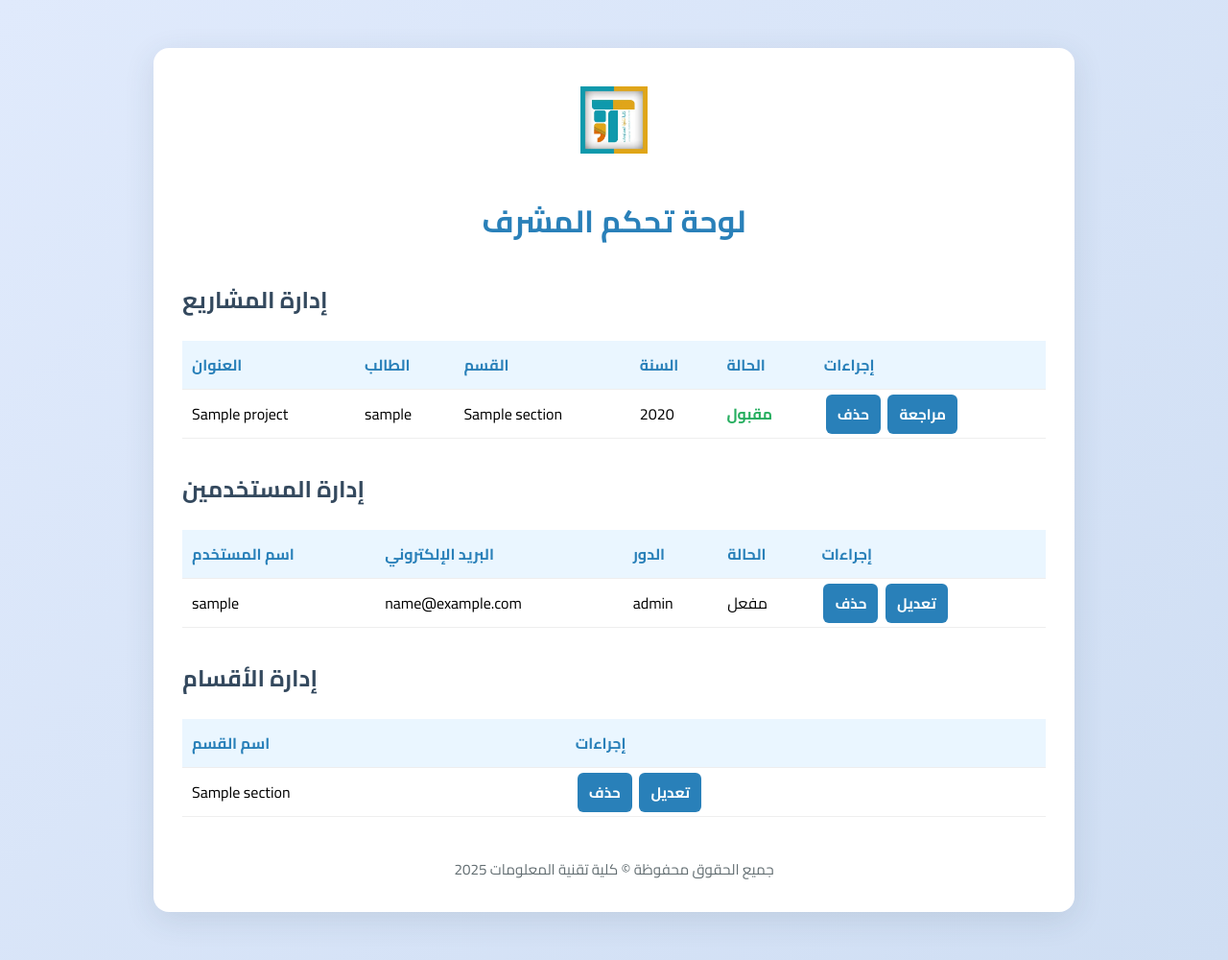
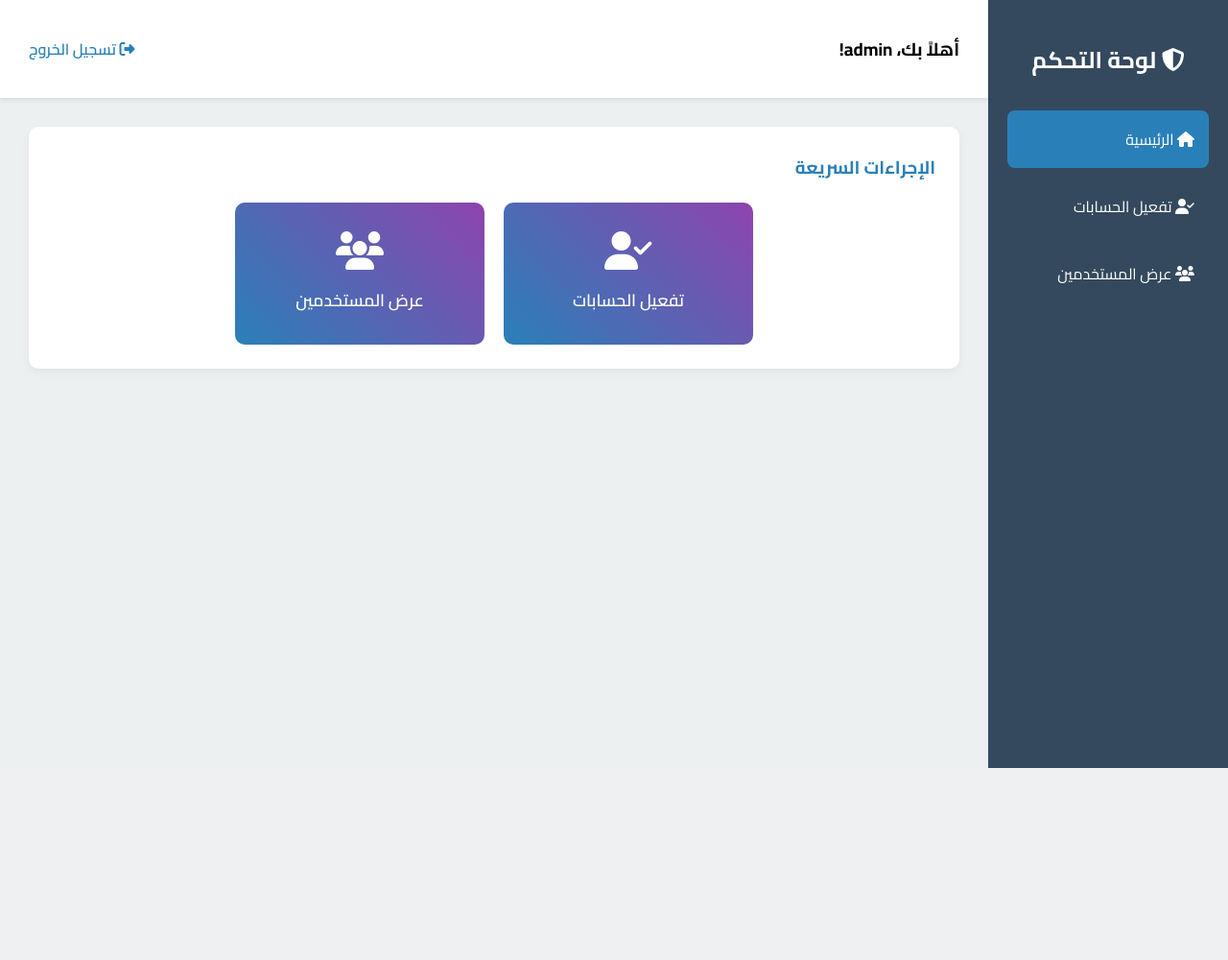
Before and after one commit to x414i/final, a PHP site: page /admin_dashboard.php in a window 1280 px wide. Shown: the whole page at 96% size. After the commit the page ends 800 px from the top, so only its background shows below. Run offline with PHP 8.4, Linux system fonts and the light colour scheme; the visitor is signed in with stand-in values (Sample User, id 1); tables that the repository leaves empty or names only in its code hold one stand-in row (values such as "Sample post").

Commit message:
feat(admin): redesign dashboard layout
Transform admin_dashboard.php into a central overview page with a new
sidebar navigation and quick action cards. This delegates specific
management tasks (projects, users, sections) to dedicated pages,
improving dashboard clarity and navigation.

```diff
--- a/admin_dashboard.php
+++ b/admin_dashboard.php
@@ -1,123 +1,158 @@
 <?php
-// لوحة تحكم المشرف
 session_start();
-require_once 'db.php';
+// التحقق من أن المستخدم مسجل دخوله كمسؤول أو مشرف
 if (!isset($_SESSION['user_id']) || ($_SESSION['role'] !== 'admin' && $_SESSION['role'] !== 'supervisor')) {
     header('Location: login.php');
     exit;
 }
-// جلب المشاريع قيد المراجعة
-$projects = $conn->query("SELECT p.*, u.username AS student, s.name AS section FROM projects p JOIN users u ON p.student_id = u.id JOIN sections s ON p.section_id = s.id ORDER BY p.created_at DESC");
-// جلب المستخدمين
-$users = $conn->query("SELECT * FROM users ORDER BY created_at DESC");
-// جلب الأقسام
-$sections = $conn->query("SELECT * FROM sections ORDER BY name ASC");
 ?>
 <!DOCTYPE html>
-<html lang="ar">
+<html lang="ar" dir="rtl">
 <head>
   <meta charset="UTF-8">
-  <title>لوحة تحكم المشرف</title>
-  <link href="https://fonts.googleapis.com/css2?family=Cairo:wght@400;700&display=swap" rel="stylesheet">
+  <title>لوحة تحكم المسؤول</title>
+  <link href="https://fonts.googleapis.com/css2?family=Cairo:wght@400;600;700&display=swap" rel="stylesheet">
   <link rel="stylesheet" href="https://cdnjs.cloudflare.com/ajax/libs/font-awesome/6.4.0/css/all.min.css">
   <style>
-    body { font-family: 'Cairo', Arial, sans-serif; background: linear-gradient(135deg, #e0eafc 0%, #cfdef3 100%); margin: 0; padding: 0; }
-    .container { max-width: 900px; margin: 50px auto; background: #fff; border-radius: 16px; box-shadow: 0 8px 32px rgba(44,62,80,0.12); padding: 40px 30px 30px 30px; position: relative; }
-    header { text-align: center; margin-bottom: 20px; }
-    header img { width: 70px; height: auto; margin-bottom: 10px; display: inline-block; }
-    h1 { color: #2980b9; font-size: 2em; font-weight: 700; text-align: center; margin-bottom: 10px; }
-    h2 { color: #34495e; margin-top: 30px; }
-    table { width: 100%; border-collapse: collapse; margin-top: 15px; }
-    th, td { padding: 10px; border-bottom: 1px solid #eee; text-align: left; }
-    th { background: #eaf6ff; color: #2980b9; }
-    .actions a { background:#2980b9; color:#fff; padding:6px 12px; border-radius:6px; text-decoration:none; font-weight:bold; margin:0 2px; font-size:0.95em; }
-    .actions a:hover { background:#1abc9c; }
-    .status.accepted { color: #27ae60; font-weight:bold; }
-    .status.pending { color: #f39c12; font-weight:bold; }
-    .status.rejected { color: #e74c3c; font-weight:bold; }
-    footer { text-align: center; margin-top: 40px; color: #636e72; font-size: 0.95em; }
+    :root {
+        --primary-color: #2980b9;
+        --secondary-color: #8e44ad;
+        --background-color: #ecf0f1;
+        --widget-bg: #ffffff;
+        --text-color: #34495e;
+        --header-bg: #34495e;
+    }
+    body {
+        font-family: 'Cairo', sans-serif;
+        background-color: var(--background-color);
+        margin: 0;
+        display: flex;
+    }
+    .sidebar {
+        width: 250px;
+        background-color: var(--header-bg);
+        color: #fff;
+        height: 100vh;
+        padding: 20px;
+        box-sizing: border-box;
+    }
+    .sidebar h2 {
+        text-align: center;
+        margin-bottom: 30px;
+    }
+    .sidebar ul {
+        list-style: none;
+        padding: 0;
+    }
+    .sidebar ul li a {
+        color: #fff;
+        text-decoration: none;
+        display: block;
+        padding: 15px;
+        border-radius: 8px;
+        margin-bottom: 10px;
+        transition: background-color 0.3s;
+    }
+    .sidebar ul li a:hover, .sidebar ul li a.active {
+        background-color: var(--primary-color);
+    }
+    .main-content {
+        flex-grow: 1;
+        display: flex;
+        flex-direction: column;
+    }
+    header {
+        background-color: var(--widget-bg);
+        padding: 15px 30px;
+        display: flex;
+        justify-content: space-between;
+        align-items: center;
+        box-shadow: 0 2px 5px rgba(0,0,0,0.1);
+    }
+    header .user-info a {
+        color: var(--primary-color);
+        text-decoration: none;
+        font-weight: 600;
+    }
+    .content {
+        padding: 30px;
+        flex-grow: 1;
+    }
+    .widget {
+        background-color: var(--widget-bg);
+        padding: 25px;
+        border-radius: 10px;
+        box-shadow: 0 4px 10px rgba(0,0,0,0.05);
+        margin-bottom: 20px;
+    }
+    .widget h3 {
+        margin-top: 0;
+        color: var(--primary-color);
+    }
+    .quick-actions {
+        display: flex;
+        gap: 20px;
+        justify-content: center;
+    }
+    .action-card {
+        background: linear-gradient(45deg, var(--primary-color), var(--secondary-color));
+        color: #fff;
+        padding: 30px;
+        border-radius: 10px;
+        text-align: center;
+        flex-basis: 200px;
+        text-decoration: none;
+        transition: transform 0.3s, box-shadow 0.3s;
+    }
+    .action-card:hover {
+        transform: translateY(-5px);
+        box-shadow: 0 8px 20px rgba(0,0,0,0.15);
+    }
+    .action-card i {
+        font-size: 2.5em;
+        margin-bottom: 15px;
+    }
+    .action-card span {
+        font-size: 1.1em;
+        font-weight: 600;
+        display: block;
+    }
   </style>
 </head>
 <body>
-  <div class="container">
+  <div class="sidebar">
+    <h2><i class="fa-solid fa-shield-halved"></i> لوحة التحكم</h2>
+    <ul>
+      <li><a href="admin_dashboard.php" class="active"><i class="fa-solid fa-house"></i> الرئيسية</a></li>
+      <li><a href="activate_users.php"><i class="fa-solid fa-user-check"></i> تفعيل الحسابات</a></li>
+      <li><a href="view_users.php"><i class="fa-solid fa-users"></i> عرض المستخدمين</a></li>
+      <!-- يمكن إضافة روابط أخرى هنا -->
+    </ul>
+  </div>
+  <div class="main-content">
     <header>
-      <img src="6f247f96-6c0f-4c50-a15e-ccebce79a2d7.jpg" alt="شعار الكلية">
-      <h1>لوحة تحكم المشرف</h1>
+      <div class="welcome-message">
+        <h3>أهلاً بك، <?php echo htmlspecialchars($_SESSION['role']); ?>!</h3>
+      </div>
+      <div class="user-info">
+        <a href="logout.php"><i class="fa-solid fa-right-from-bracket"></i> تسجيل الخروج</a>
+      </div>
     </header>
-    <h2>إدارة المشاريع</h2>
-    <table>
-      <tr>
-        <th>العنوان</th>
-        <th>الطالب</th>
-        <th>القسم</th>
-        <th>السنة</th>
-        <th>الحالة</th>
-        <th>إجراءات</th>
-      </tr>
-      <?php while($row = $projects->fetch_assoc()): ?>
-      <tr>
-        <td><?php echo htmlspecialchars($row['title']); ?></td>
-        <td><?php echo htmlspecialchars($row['student']); ?></td>
-        <td><?php echo htmlspecialchars($row['section']); ?></td>
-        <td><?php echo htmlspecialchars($row['year']); ?></td>
-        <td class="status <?php echo $row['status']; ?>">
-          <?php
-            if ($row['status'] == 'pending') echo 'قيد المراجعة';
-            elseif ($row['status'] == 'accepted') echo 'مقبول';
-            else echo 'مرفوض';
-          ?>
-        </td>
-        <td class="actions">
-          <a href="review_project.php?id=<?php echo $row['id']; ?>">مراجعة</a>
-          <a href="delete_project.php?id=<?php echo $row['id']; ?>" onclick="return confirm('هل أنت متأكد من حذف المشروع؟');">حذف</a>
-        </td>
-      </tr>
-      <?php endwhile; ?>
-    </table>
-    <h2>إدارة المستخدمين</h2>
-    <table>
-      <tr>
-        <th>اسم المستخدم</th>
-        <th>البريد الإلكتروني</th>
-        <th>الدور</th>
-        <th>الحالة</th>
-        <th>إجراءات</th>
-      </tr>
-      <?php while($user = $users->fetch_assoc()): ?>
-      <tr>
-        <td><?php echo htmlspecialchars($user['username']); ?></td>
-        <td><?php echo htmlspecialchars($user['email']); ?></td>
-        <td><?php echo htmlspecialchars($user['role']); ?></td>
-        <td><?php echo $user['active'] ? 'مفعل' : 'غير مفعل'; ?></td>
-        <td class="actions">
-          <a href="edit_user.php?id=<?php echo $user['id']; ?>">تعديل</a>
-          <a href="delete_user.php?id=<?php echo $user['id']; ?>" onclick="return confirm('هل أنت متأكد من حذف المستخدم؟');">حذف</a>
-          <?php if (!$user['active']): ?>
-            <a href="activate_user.php?id=<?php echo $user['id']; ?>" style="background:#27ae60;">تفعيل</a>
-          <?php endif; ?>
-        </td>
-      </tr>
-      <?php endwhile; ?>
-    </table>
-    <h2>إدارة الأقسام</h2>
-    <table>
-      <tr>
-        <th>اسم القسم</th>
-        <th>إجراءات</th>
-      </tr>
-      <?php while($section = $sections->fetch_assoc()): ?>
-      <tr>
-        <td><?php echo htmlspecialchars($section['name']); ?></td>
-        <td class="actions">
-          <a href="edit_section.php?id=<?php echo $section['id']; ?>">تعديل</a>
-          <a href="delete_section.php?id=<?php echo $section['id']; ?>" onclick="return confirm('هل أنت متأكد من حذف القسم؟');">حذف</a>
-        </td>
-      </tr>
-      <?php endwhile; ?>
-    </table>
-    <footer>
-      جميع الحقوق محفوظة &copy; كلية تقنية المعلومات 2025
-    </footer>
+    <div class="content">
+      <div class="widget">
+        <h3>الإجراءات السريعة</h3>
+        <div class="quick-actions">
+          <a href="activate_users.php" class="action-card">
+            <i class="fa-solid fa-user-check"></i>
+            <span>تفعيل الحسابات</span>
+          </a>
+          <a href="view_users.php" class="action-card">
+            <i class="fa-solid fa-users"></i>
+            <span>عرض المستخدمين</span>
+          </a>
+        </div>
+      </div>
+    </div>
   </div>
 </body>
 </html>
```
